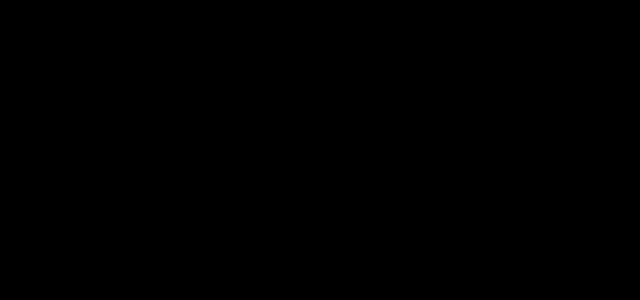
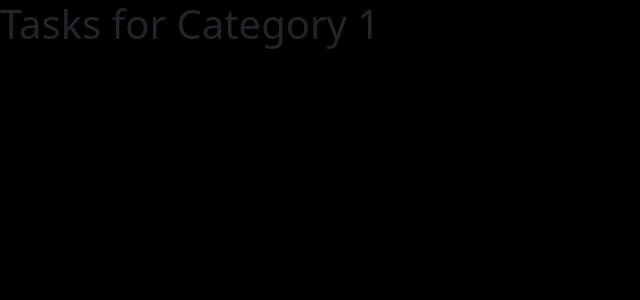
Before and after one commit to MarioB06/vue_todo, a Vue app in the folder todo/: page /category/1 in a window 1280 px wide. Before the commit this address had no page. Shown: the top 300 px of the page, without its empty margins (0-640 px from the left). Built offline with nearby package versions, Linux system fonts and the light colour scheme.

Commit message:
KategorieList

```diff
--- a/todo/src/components/Home.vue
+++ b/todo/src/components/Home.vue
@@ -41,7 +41,7 @@ export default {
     </div>
     <div class="container">
       <div class="col-8">
-        <input type="text" v-model="newCategoryName" placeholder="Kategoriename" class="container">
+        <input type="text" v-model="newCategoryName" placeholder="Kategoriename" class="container" @keyup.enter="addCategory(newCategoryName)">
         <button @click="addCategory(newCategoryName)" id="input">+ Kategorie hinzufügen</button>
       </div>
     </div>
--- a/todo/src/components/Task.vue
+++ b/todo/src/components/Task.vue
@@ -1,5 +1,19 @@
 <script>
+export default {
+  props: {
+    id: {
+      type: Number,
+      required: true,
+    },
+  },
+  computed: {
+    categoryName() {
+      // Hier kann man die Kategorie anhand der ID aus dem LocalStorag abrufen
+      return 'Kategorie ' + this.id;
+    },
+  },
 
+};
 
 
 </script>
--- a/todo/src/router/index.js
+++ b/todo/src/router/index.js
@@ -1,30 +1,34 @@
-import { createRouter, createWebHistory } from 'vue-router'
+import { createRouter, createWebHistory } from 'vue-router';
+import Task from '@/components/Task.vue'; // Importiere die Task-Komponente
+import HomeView from '@/views/HomeView.vue';
+import TaskView from '@/views/TaskView.vue';
 
-const router = createRouter({
-  history: createWebHistory(import.meta.env.BASE_URL),
-  routes: [
+const routes = [
   {
     path: '/',
     name: 'Home',
-      component: () => import('../views/HomeView.vue')
+    component: HomeView
   },
   {
     path: '/home',
-      name: 'home',
-      component: () => import('../views/HomeView.vue')
-
-    },
-    {
-      path: '/about',
-      name: 'about',
-      component: () => import('../views/AboutView.vue')
+    redirect: '/'
   },
   {
     path: '/task',
     name: 'task',
-      component: () => import('../views/TaskView.vue')
+    component: TaskView
+  },
+  {
+    path: '/category/:id',
+    name: 'category-tasks',
+    component: TaskView,
+    props: true
   }
-  ]
-})
+];
 
-export default router
+const router = createRouter({
+  history: createWebHistory(import.meta.env.BASE_URL),
+  routes
+});
+
+export default router;
--- a/todo/src/stores/category.js
+++ b/todo/src/stores/category.js
@@ -26,7 +26,7 @@ export const useCategoryStore = defineStore('category', {
 
   },
 
-  // Save in browser localStorage, that simple with pinia-plugin-persistedstate :-)
+
   persist: true,
 
 })
--- a/todo/src/views/HomeView.vue
+++ b/todo/src/views/HomeView.vue
@@ -5,5 +5,12 @@ import Home from '@/components/Home.vue';
 <template>
   <main>
     <Home />
+    <div class="category-container">
+      <router-link :to="'/category/' + category.id" v-for="category in category" :key="category.id" class="category-box">
+        {{ category.name }}
+      </router-link>
+    </div>
+  a
   </main>
+
 </template>
--- a/todo/src/views/TaskView.vue
+++ b/todo/src/views/TaskView.vue
@@ -3,7 +3,20 @@ import Task from '@/components/Task.vue';
 </script>
 
 <template>
-  <main>
-    <Task />
-  </main>
+  <div>
+    <h1>Tasks for Category {{ categoryId }}</h1>
+    <!-- Hier kannst du die Aufgaben anzeigen -->
+  </div>
 </template>
+
+<script>
+export default {
+  computed: {
+    categoryId() {
+      // Extrahiere die Kategorie-ID aus der URL
+      return this.$route.params.id;
+    }
+  },
+  // Füge hier die Logik hinzu, um die Aufgaben für diese Kategorie zu laden
+}
+</script>
```
Lines whose indentation alone changed are shown as unchanged.
